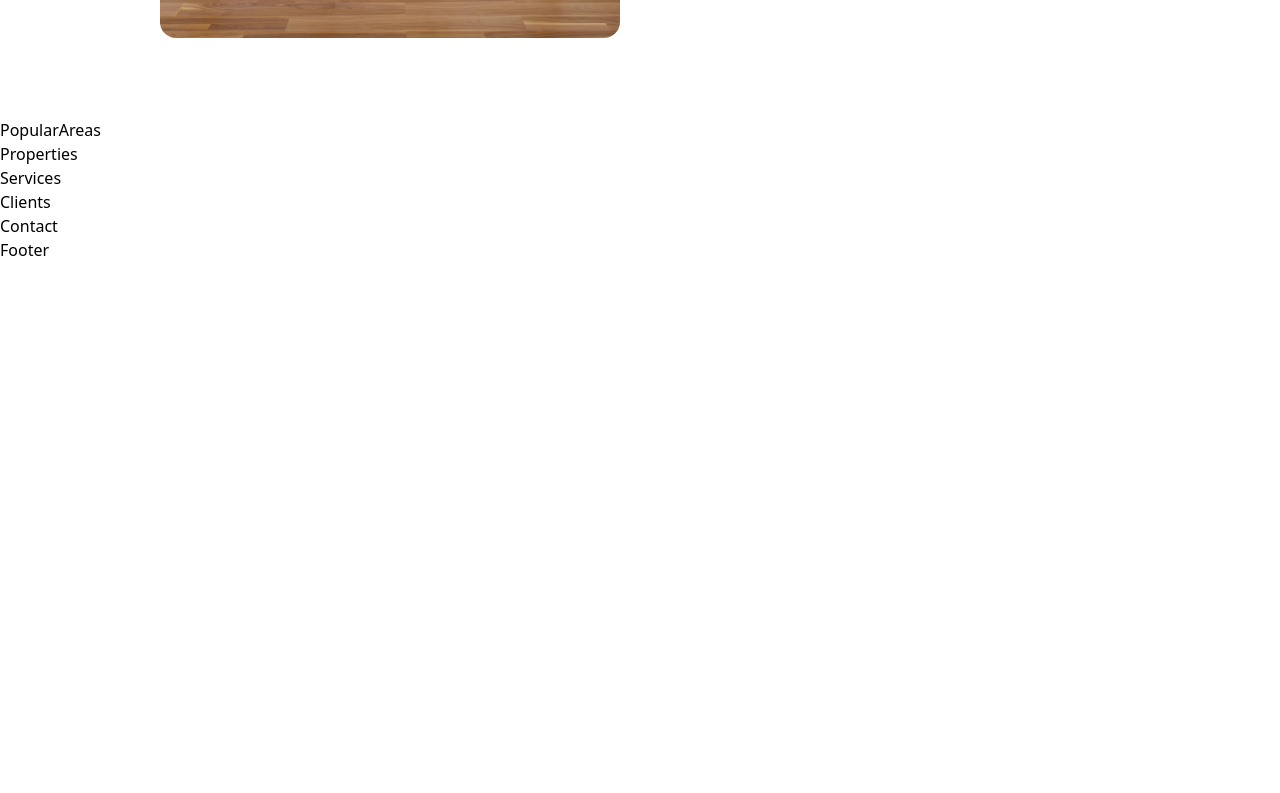
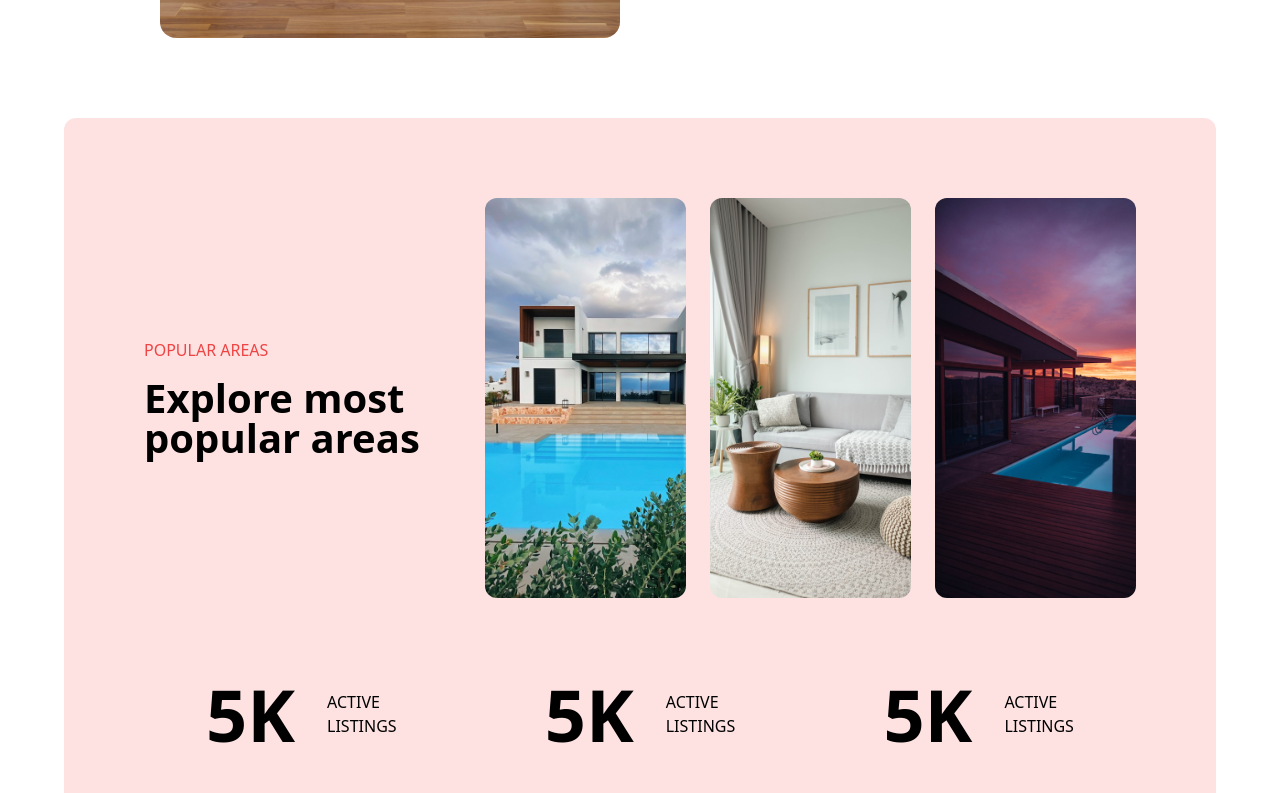
Before and after one commit to adarsh9523v/Real-Estate-Website, a React (Vite) app: page / in a window 1280 px wide. Shown: the part 1347-2140 px from the top of the page. Before the commit the page ends 1609 px from the top, so only its background shows below. Built offline with nearby package versions, Linux system fonts and the light colour scheme.

Commit message:
added PopularAreas section

```diff
--- a/src/sections/PopularAreas.jsx
+++ b/src/sections/PopularAreas.jsx
@@ -1,9 +1,112 @@
-import React from 'react'
+import React, { useEffect } from "react";
+import { useDarkMode } from "../components/DarkModeContext";
+import area1 from "../assets/images/area1.jpg";
+import area2 from "../assets/images/area2.jpg";
+import area3 from "../assets/images/area3.jpg";
+import AOS from "aos";
+import "aos/dist/aos.css";
+import { CgDarkMode } from "react-icons/cg";
 
 const PopularAreas = () => {
+  useEffect(() => {
+    AOS.init({
+      offset: 200,
+      duration: 500,
+      easing: "ease-in-sine",
+      delay: 80,
+    });
+  }, []);
+
+  const { darkMode, toggleDarkMode } = useDarkMode();
+
   return (
-    <div>PopularAreas</div>
-  )
-}
+    <div className={`${darkMode ? "dark bg-black" : "light bg-transparent"}`}>
+      <section
+        className={`${
+          darkMode ? "dark bg-gray-800" : "light bg-red-100"
+        } lg:w-[90%] w-full h-fit m-auto bg-cover bg-center rounded-xl flex justify-center flex-col items-center lg:px-20 px-6 py-20 gap-20`}
+      >
+        <div
+          id="top"
+          className="w-full grid lg:grid-cols-3 grid-cols-1 justify-center items-center gap-8"
+        >
+          <div>
+            <h1 data-aos="zoom-in" className="text-red-500 dark:text-white">
+              POPULAR AREAS
+            </h1>
+            <h1
+              data-aos="zoom-in"
+              className="text-black text-[40px] font-semibold leading-10 mt-4 dark:text-white"
+            >
+              Explore most <br></br>popular areas
+            </h1>
+          </div>
 
-export default PopularAreas
+          <div className="grid lg:grid-cols-3 col-span-2 grid-cols-1 justify-center items-center gap-6">
+            <div
+              data-aos="zoom-in"
+              data-aos-delay="400"
+              style={{ backgroundImage: `url(${area1})` }}
+              className="h-[400px] bg-cover bg-centre rounded-xl"
+            ></div>
+            <div
+              data-aos="zoom-in"
+              data-aos-delay="400"
+              style={{ backgroundImage: `url(${area2})` }}
+              className="h-[400px] bg-cover bg-centre rounded-xl"
+            ></div>
+            <div
+              data-aos="zoom-in"
+              data-aos-delay="400"
+              style={{ backgroundImage: `url(${area3})` }}
+              className="h-[400px] bg-cover bg-centre rounded-xl"
+            ></div>
+          </div>
+        </div>
+        <div
+          id="bottom"
+          className="w-full grid lg:grid-cols-3 grid-cols-1 lg:justify-center justify-start items-center gap-6"
+        >
+          <div
+            data-aos="slide-up"
+            data-aos-delay="200"
+            className="flex justify-center lg:items-center gap-8 w-full"
+          >
+            <h1
+              className="text-black text-7xl font-semibold dark:text-white"
+            >
+              5K
+            </h1>
+            <h1>ACTIVE<br></br>LISTINGS</h1>
+          </div>
+          <div
+            data-aos="slide-up"
+            data-aos-delay="200"
+            className="flex justify-center lg:items-center gap-8 w-full"
+          >
+            <h1
+              className="text-black text-7xl font-semibold dark:text-white"
+            >
+              5K
+            </h1>
+            <h1>ACTIVE<br></br>LISTINGS</h1>
+          </div>
+          <div
+            data-aos="slide-up"
+            data-aos-delay="200"
+            className="flex justify-center lg:items-center gap-8 w-full"
+          >
+            <h1
+              className="text-black text-7xl font-semibold dark:text-white"
+            >
+              5K
+            </h1>
+            <h1>ACTIVE<br></br>LISTINGS</h1>
+          </div>
+        </div>
+      </section>
+    </div>
+  );
+};
+
+export default PopularAreas;
```
